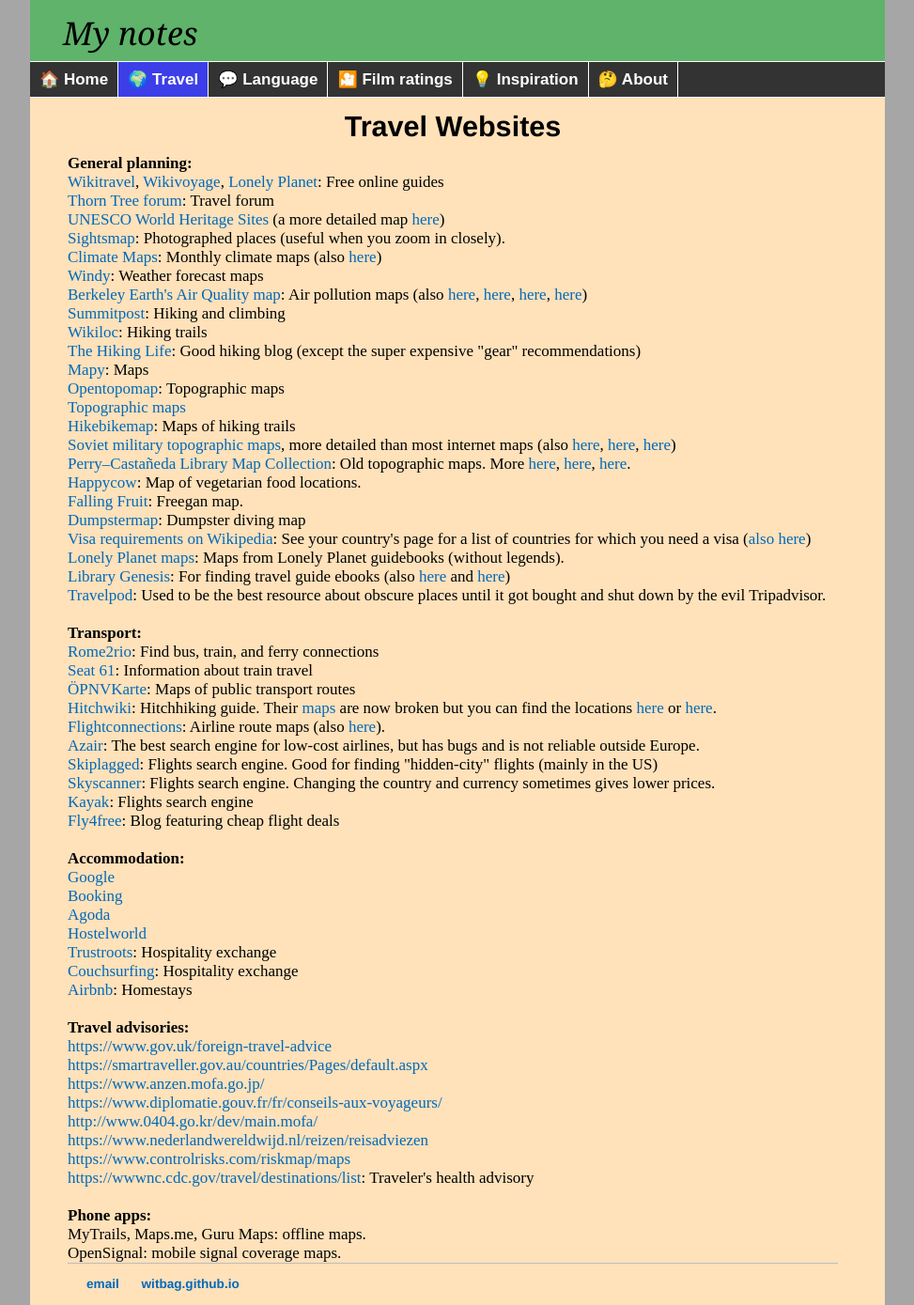
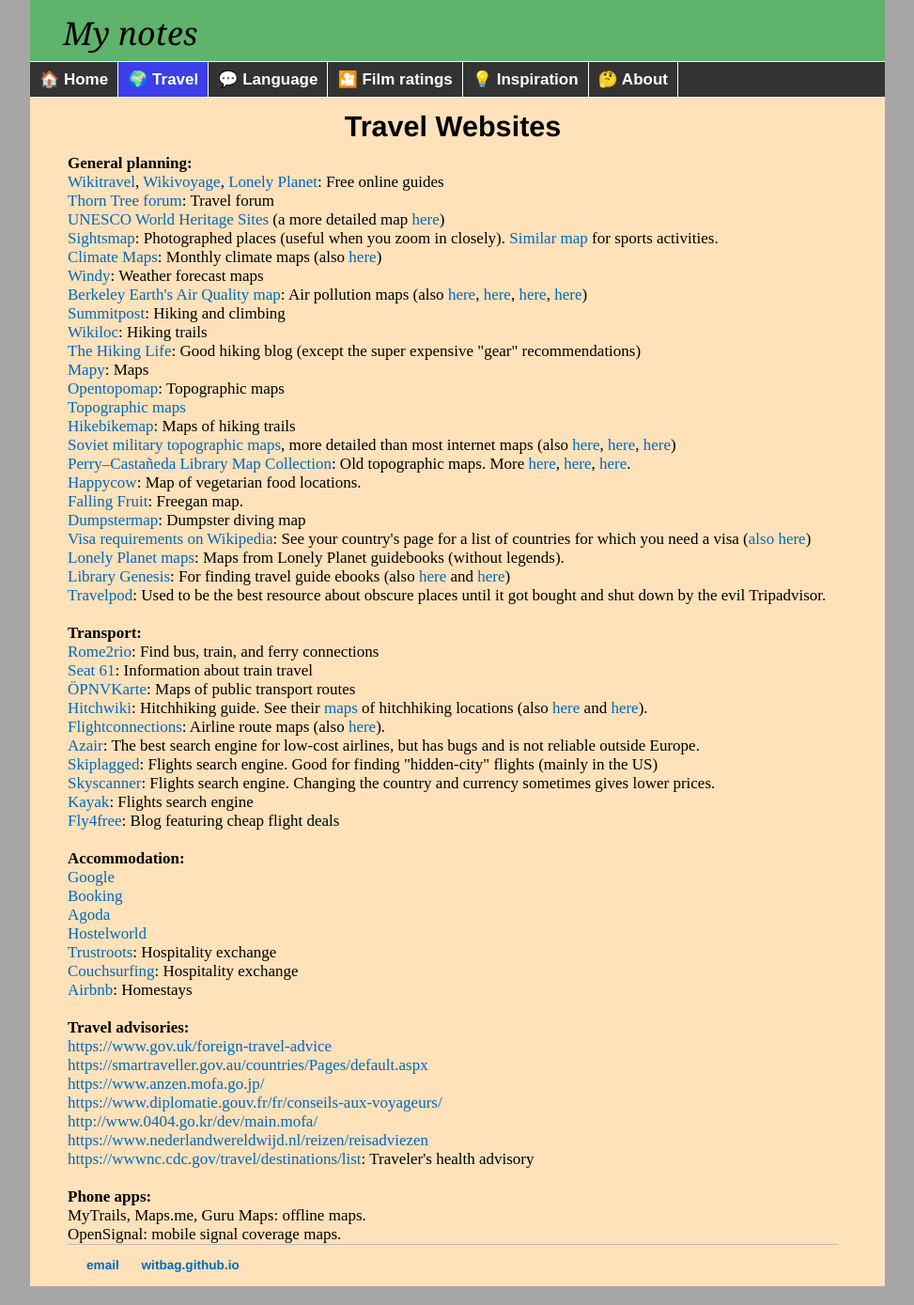
Before and after one commit to witbag/witbag.github.io, a Jekyll site: the page built from travel/resources.html, in a window 1280 px wide. Shown: the whole page at 94% size, without its empty margins (153-1126 px from the left). Built offline with Jekyll 4.4.1, drawn with Linux system fonts in a browser that asks for light colours.

Commit message:
Update resources.html

```diff
--- a/travel/resources.html
+++ b/travel/resources.html
@@ -12,7 +12,7 @@
 <a href="https://wikitravel.org/en/Main_Page" target=_blank>Wikitravel</a>, <a href="https://en.wikivoyage.org/wiki/Main_Page" target=_blank>Wikivoyage</a>, <a href="https://www.lonelyplanet.com/places" target=_blank>Lonely Planet</a>: Free online guides<br>
 <a href="https://www.lonelyplanet.com/thorntree/welcome" target=_blank>Thorn Tree forum</a>: Travel forum<br>
 <a href="http://whc.unesco.org/en/list" target=_blank>UNESCO World Heritage Sites</a> (a more detailed map <a href="https://www.worldheritagesite.org/map" target=_blank>here</a>)<br>
-<a href="http://www.sightsmap.com/" target=_blank>Sightsmap</a>: Photographed places (useful when you zoom in closely).<br>
+<a href="http://www.sightsmap.com/" target=_blank>Sightsmap</a>: Photographed places (useful when you zoom in closely). <a href="https://www.strava.com/heatmap" target=_blank>Similar map</a> for sports activities.<br>
 <a href="http://climatemaps.romgens.com/" target=_blank>Climate Maps</a>: Monthly climate maps (also <a href="https://climatereanalyzer.org/reanalysis/monthly_maps/index.php" target=_blank>here</a>)<br>
 <a href="https://www.windy.com/-Temperature-temp" target=_blank>Windy</a>: Weather forecast maps<br>
 <a href="http://berkeleyearth.lbl.gov/air-quality/main_map.php" target=_blank>Berkeley Earth's Air Quality map</a>: Air pollution maps (also <a href="https://maps.s5p-pal.com/" target=_blank>here</a>, <a href="https://www.airvisual.com/air-quality-map" target=_blank>here</a>, <a href="https://ehp.niehs.nih.gov/cms/asset/b2e69e34-f2f6-4321-a4e8-6a4dd11462db/ehp.1408646.g003.jpg" target=_blank>here</a>, <a href="https://ars.els-cdn.com/content/image/1-s2.0-S0013935121000487-gr1_lrg.jpg" target=_blank>here</a>)<br>
@@ -37,7 +37,7 @@
 <a href="https://www.rome2rio.com" target=_blank>Rome2rio</a>: Find bus, train, and ferry connections<br>
 <a href="https://www.seat61.com" target=_blank>Seat 61</a>: Information about train travel<br>
 <a href="https://www.öpnvkarte.de" target=_blank>ÖPNVKarte</a>: Maps of public transport routes<br>
-<a href="http://hitchwiki.org/en/Main_Page" target=_blank>Hitchwiki</a>: Hitchhiking guide. Their <a href="http://hitchwiki.org/maps/" target=_blank>maps</a> are now broken but you can find the locations <a href="https://hitchspots.me/" target=_blank>here</a> or <a href="https://www.reddit.com/r/hitchhiking/comments/ix73wy/collaborative_hitchwiki_map/" target=_blank>here</a>.<br>
+<a href="http://hitchwiki.org/en/Main_Page" target=_blank>Hitchwiki</a>: Hitchhiking guide. See their <a href="http://hitchwiki.org/maps/" target=_blank>maps</a> of hitchhiking locations (also <a href="https://hitchspots.me/" target=_blank>here</a> and <a href="https://www.reddit.com/r/hitchhiking/comments/ix73wy/collaborative_hitchwiki_map/" target=_blank>here</a>).<br>
 <a href="https://www.flightconnections.com" target=_blank>Flightconnections</a>: Airline route maps (also <a href="https://www.flightsfrom.com" target=_blank>here</a>).<br>
 <a href="http://www.azair.eu" target=_blank>Azair</a>: The best search engine for low-cost airlines, but has bugs and is not reliable outside Europe.<br>
 <a href="https://skiplagged.com/" target=_blank>Skiplagged</a>: Flights search engine. Good for finding "hidden-city" flights (mainly in the US)<br>
@@ -61,7 +61,6 @@
 <a href="https://www.diplomatie.gouv.fr/fr/conseils-aux-voyageurs/" target=_blank>https://www.diplomatie.gouv.fr/fr/conseils-aux-voyageurs/</a><br />
 <a href="http://www.0404.go.kr/dev/main.mofa" target=_blank>http://www.0404.go.kr/dev/main.mofa/</a><br />
 <a href="https://www.nederlandwereldwijd.nl/reizen/reisadviezen" target=_blank>https://www.nederlandwereldwijd.nl/reizen/reisadviezen</a><br />
-<a href="https://www.controlrisks.com/riskmap/maps" target=_blank>https://www.controlrisks.com/riskmap/maps</a><br />
 <a href="https://wwwnc.cdc.gov/travel/destinations/list" target=_blank>https://wwwnc.cdc.gov/travel/destinations/list</a>: Traveler's health advisory<br>
 <br>
 <a id="phone"></a><b>Phone apps:</b><br>
```
